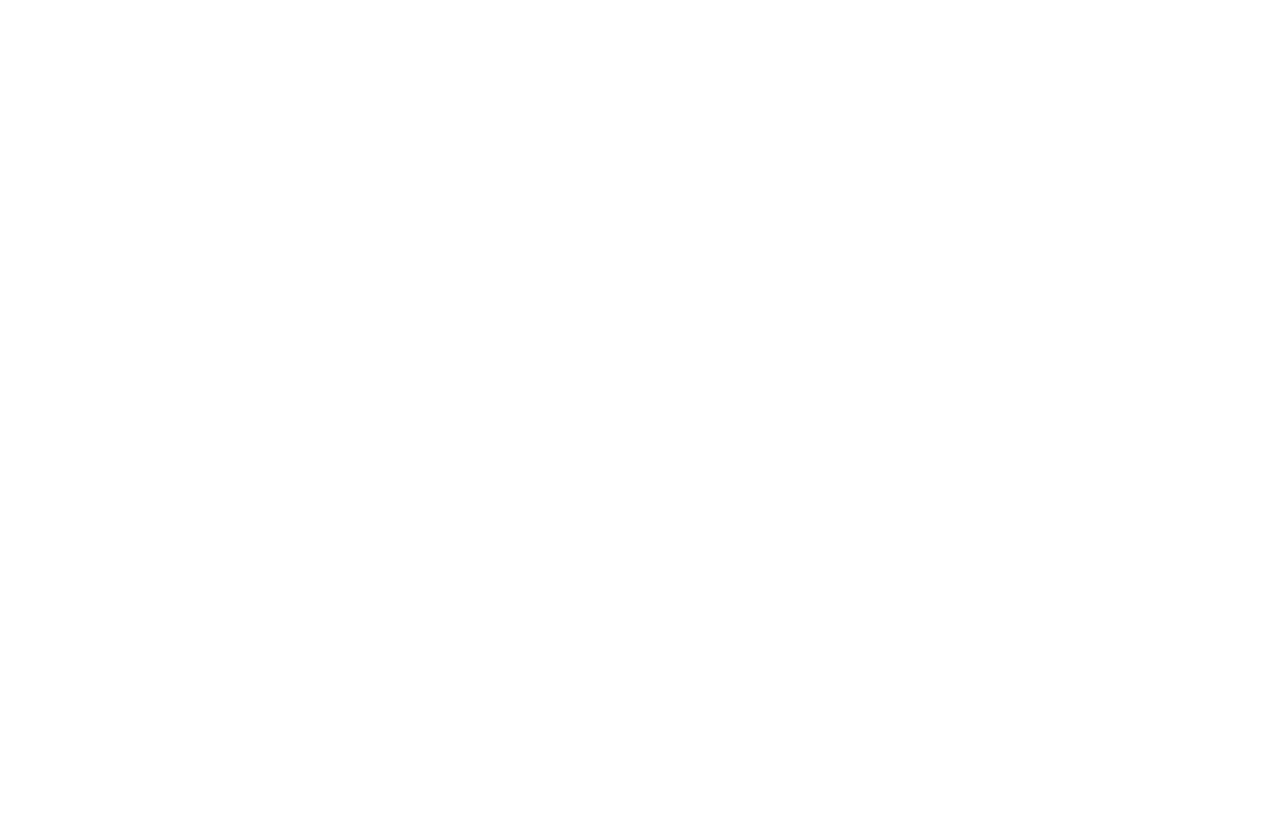
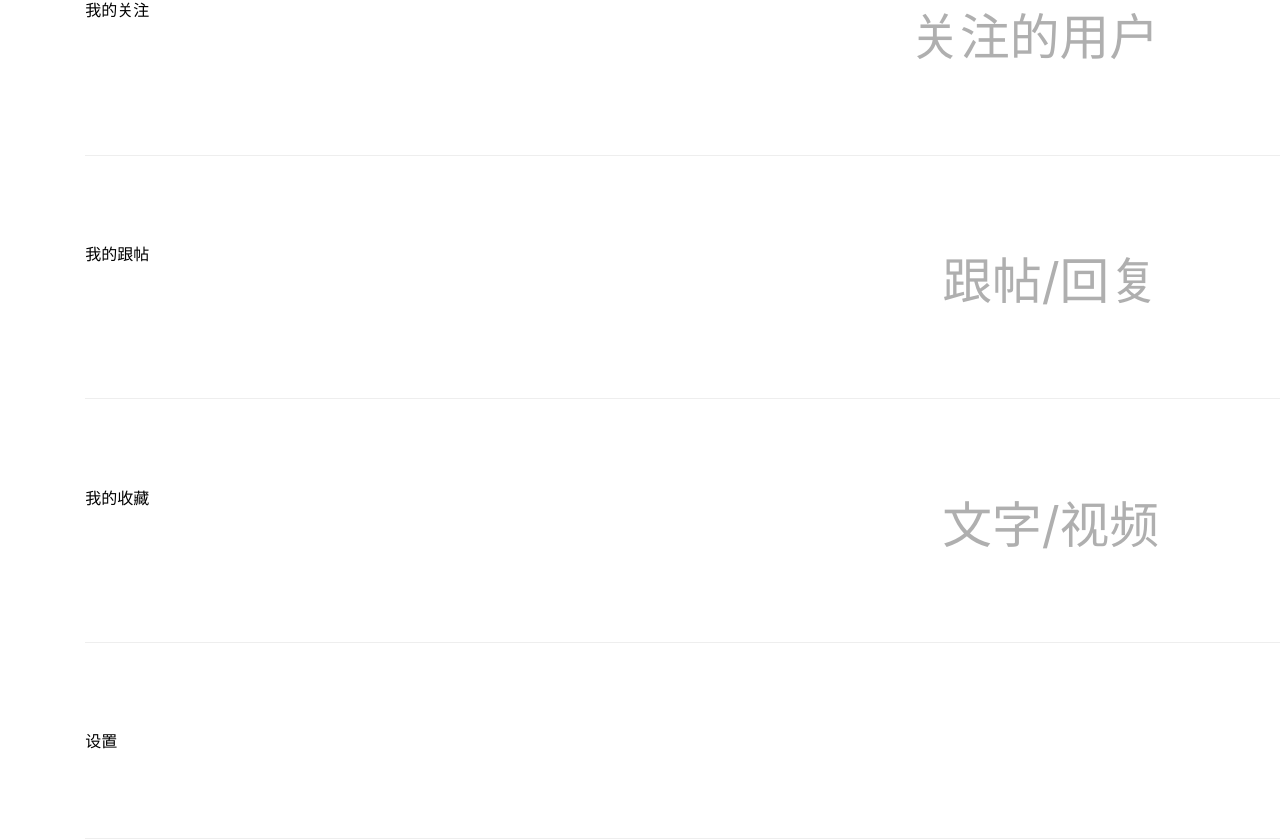
Before and after one commit to WickWen/headline, a Vue app: page /#/profile in a window 1280 px wide. Shown: the part 496-1335 px from the top of the page. Before the commit the page ends 800 px from the top, so only its background shows below. Built offline with nearby package versions, Linux system fonts and the light colour scheme; a small style sheet from the web is missing.

Commit message:
创建并使用条形组件

```diff
--- /dev/null
+++ b/src/components/TabBar.vue
@@ -0,0 +1,43 @@
+<template>
+  <div class="Listmain">
+      <div class="leftText">
+        {{leftText}}
+      </div>
+      <div class="rightText">
+        {{rightText}}
+      </div>
+      <div class="arrow">
+        <span class="iconfont iconjiantou1"></span>
+      </div>
+  </div>
+</template>
+
+<script>
+export default {
+  props:['leftText','rightText']
+
+}
+</script>
+
+<style lang="less" scoped>
+.Listmain{
+  display: flex;
+  padding: 6.667vw;
+  border-bottom: 1px solid #eeeeee;
+  padding-left: 0;
+  margin-left: 6.667vw;
+  .rightText{
+    display: flex;
+    flex: 1;
+    padding-right: 2.778vw;
+    font-size: 3.889vw;
+    color: #afafaf;
+    align-items: center;
+    justify-content: flex-end;
+
+  }
+  .arrow{
+    color: #afafaf;
+  }
+}
+</style>
--- a/src/views/profile/index.vue
+++ b/src/views/profile/index.vue
@@ -13,12 +13,40 @@
               <span class="iconfont iconjiantou1"></span>
           </div>
       </div>
-      <div class="List"></div>
+      <div class="ListVue">
+          <TabBar
+              leftText='我的关注'
+              rightText='关注的用户'
+          ></TabBar>
+
+          <TabBar
+              leftText='我的跟帖'
+              rightText='跟帖/回复'
+          ></TabBar>
+
+          <TabBar
+              leftText='我的收藏'
+              rightText='文字/视频'
+          ></TabBar>
+
+          <TabBar
+              leftText='设置'
+              rightText=''
+          ></TabBar>
+
+
+
+
+      </div>
   </div>
 </template>
 
 <script>
+import TabBar from '@/components/TabBar.vue'
 export default {
+    components:{
+        TabBar
+    }
 
 }
 </script>
```
